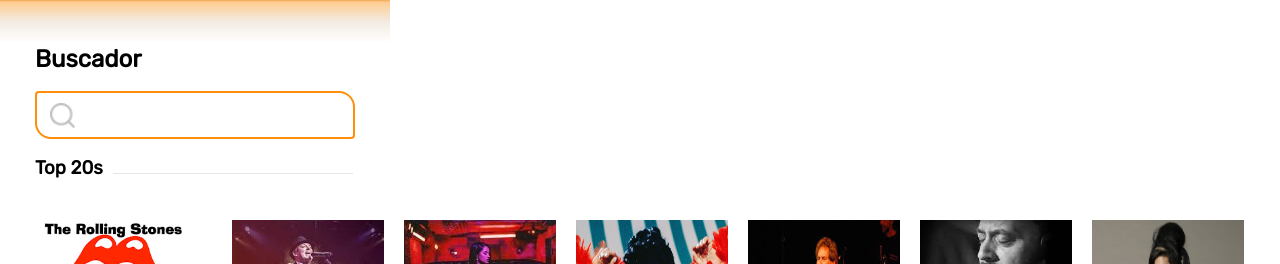
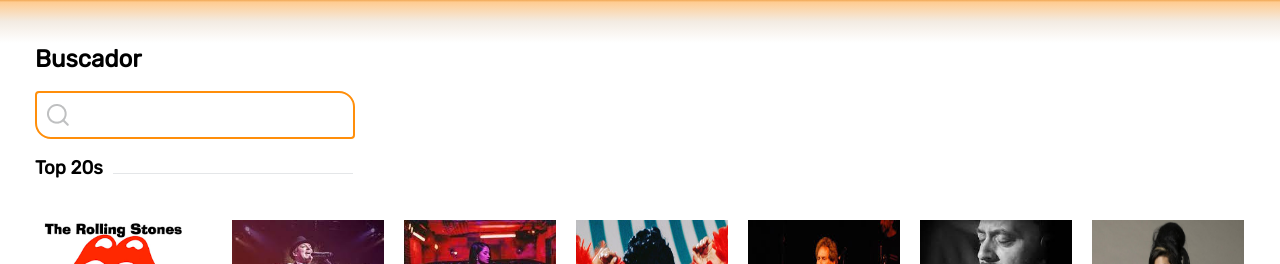
Before and after one commit to FranAlamo/Front-App-AUDN, a React (Vite) app: page /buscador in a window 1280 px wide. Shown: the top 264 px of the page. Built offline with nearby package versions, Linux system fonts and the light colour scheme.

Commit message:
busquedas

```diff
--- a/src/Pages/buscador/Buscador.jsx
+++ b/src/Pages/buscador/Buscador.jsx
@@ -4,7 +4,11 @@ import "../buscador/buscador.css";
 import { useState } from "react";
 import dataTop20 from "../../components/dataTop20";
 import InputComponent from "../../components/input/input";
+import lupa from '../../assets//icons/lupa.png';
+import { Link } from 'react-router-dom';
+
 function Buscador() {
+  let imgOnClick = '';
   const [dataTop20Todos, setdataTop20Todos] = useState(dataTop20);
   let bgcolor = "";
   const mostrarTodo = () => {
@@ -15,8 +19,9 @@ function Buscador() {
     <div className="titulo">
       <section className="buscadorTop">
         <h1 className="buscadorTitulo">Buscador</h1>
-        <InputComponent bgcolor="buscadorGris" />
-        <span class="iconoLupa"></span>
+        <Link to='/busquedas'>
+          <InputComponent bgcolor='buscadorGris' img={lupa} imgOnClick='/busquedas' />
+        </Link>
         <h3 className="top20titulo" style={{ display: "inline-block" }}>
           Top 20s
         </h3>
--- a/src/Pages/buscador/buscador.css
+++ b/src/Pages/buscador/buscador.css
@@ -4,6 +4,7 @@ h1 {
   height: 36px;
   top: 20px;
 }
+
 .mainBuscador {
   display: flex;
   flex-wrap: wrap;
@@ -17,44 +18,38 @@ h1 {
   gap: 20px;
   padding-top: 220px;
 }
+
 .cancion {
   font-size: 14px;
   color: #26262e;
   text-align: center;
   margin-top: 10px;
 }
+
 .artista {
   font-size: 12px;
   color: #838486;
   text-align: center;
   margin-top: 8px;
 }
+
 .buscadorTop {
+  width: 100vw;
   padding: 35px;
   background-color: white;
   z-index: 2;
   position: fixed;
-  background: linear-gradient(
-    #f2ab5a 0.1%,
-    #ffcc91 1%,
-    #f3ebe2 10%,
-    rgb(255, 255, 255) 20%
-  );
+  background: linear-gradient(#f2ab5a 0.1%,
+      #ffcc91 1%,
+      #f3ebe2 10%,
+      rgb(255, 255, 255) 20%);
 }
+
 .buscadorTitulo {
   padding-top: 10px;
   margin-bottom: 20px;
 }
+
 .top20titulo {
   padding-top: 18px;
 }
-.iconoLupa {
-  position: absolute;
-  top: 48%;
-  left: 50px;
-  width: 25px;
-  height: 25px;
-  background-image: url(../../assets//icons/lupa.png);
-  background-size: contain;
-  background-repeat: no-repeat;
-}
--- a/src/Pages/busquedas/Busquedas.jsx
+++ b/src/Pages/busquedas/Busquedas.jsx
@@ -2,14 +2,17 @@ import React from 'react'
 import InputComponent from '../../components/input/input.jsx'
 import '../busquedas/busquedas.css';
 import teclado from '../../assets/imagenes/teclado/keyboard.svg';
-
+import arrow from '../../assets/icons/flecha-atras.svg';
 
 function Busquedas() {
+    let imgOnClick = '';
     let bgcolor = '';
 
     return (
         <div className='busquedas-container'>
-            <InputComponent bgcolor='buscadorGris' />
+            <div>
+                <InputComponent bgcolor='buscadorGris' img={arrow} imgOnClick='/buscador' />
+            </div>
             <div className='title-container'>
                 <p className="first-p">Búsquedas Recientes:</p>
                 <div className="busqueda-bar"></div>
--- a/src/Pages/busquedas/busquedas.css
+++ b/src/Pages/busquedas/busquedas.css
@@ -12,7 +12,7 @@
 .title-container {
     justify-content: space-between;
     margin: 25px 0;
-    width: 80vw;
+    width: 78vw;
     display: flex;
     align-items: center;
 }
--- a/src/components/input/Input.css
+++ b/src/components/input/Input.css
@@ -1,4 +1,15 @@
+.inputComponent input {
+  border: transparent;
+  height: 43px;
+}
+
+.inputComponent img {
+  height: 50%;
+}
+
 .inputComponent {
+  align-items: center;
+  display: flex;
   width: 320px;
   top: 16px;
   left: 16px;
--- a/src/components/input/input.jsx
+++ b/src/components/input/input.jsx
@@ -1,10 +1,17 @@
 import React from "react";
 import "./Input.css";
+import { useNavigate } from 'react-router-dom';
 
 function InputComponent(props) {
+  const navigate = useNavigate();
+
+  const handleImageClick = (path) => {
+    navigate(path);
+  };
   return (
-    <div>
-      <input className="inputComponent" type={props.type} value={props.value} onChange={props.onChange}></input>
+    <div className="inputComponent">
+      {props.img ? <img src={props.img} onClick={() => handleImageClick(props.imgOnClick)} /> : null}
+      <input className={props.bgcolor} type={props.type} value={props.value} onChange={props.onChange}></input>
     </div>
   );
 }
```
